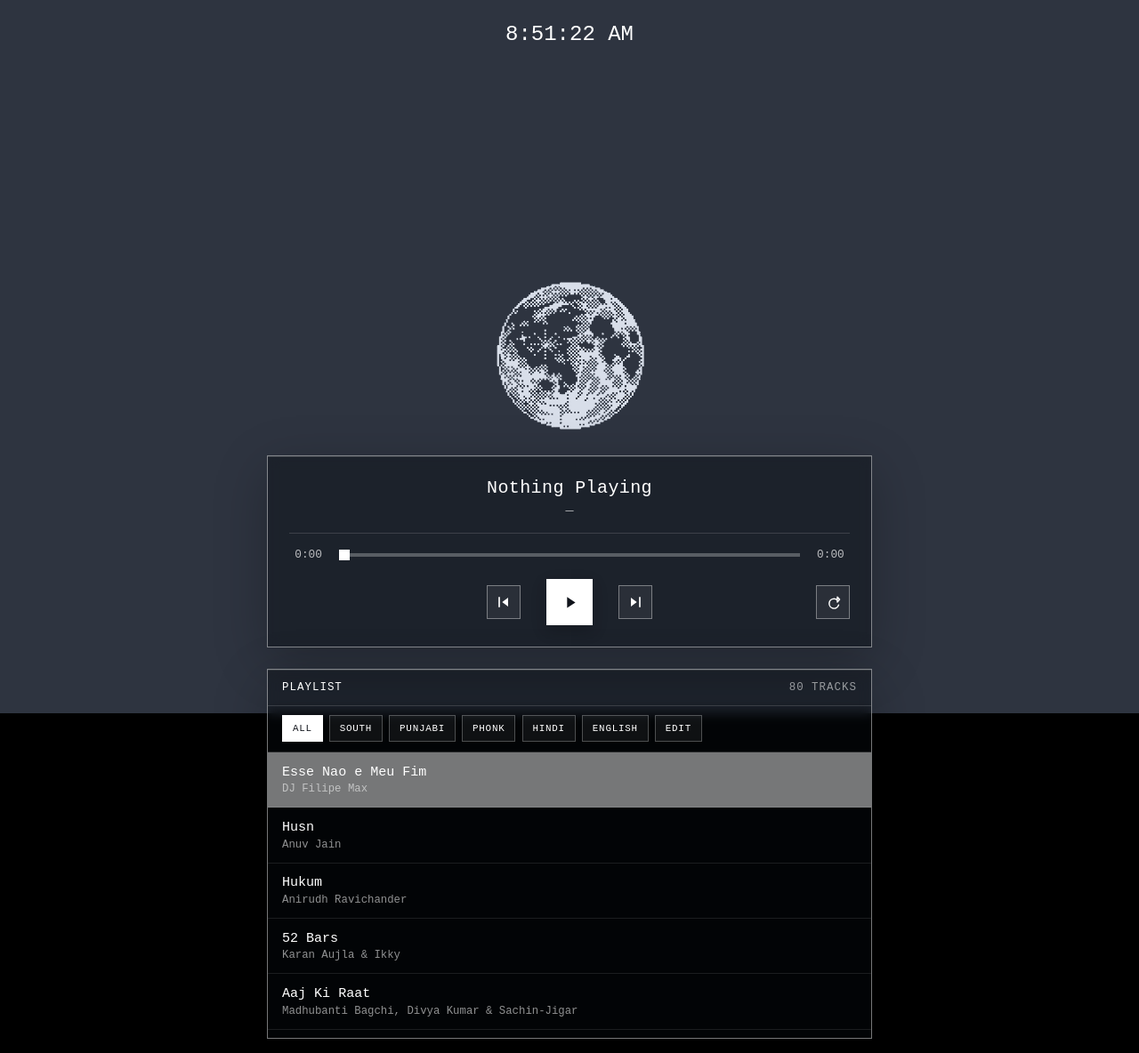
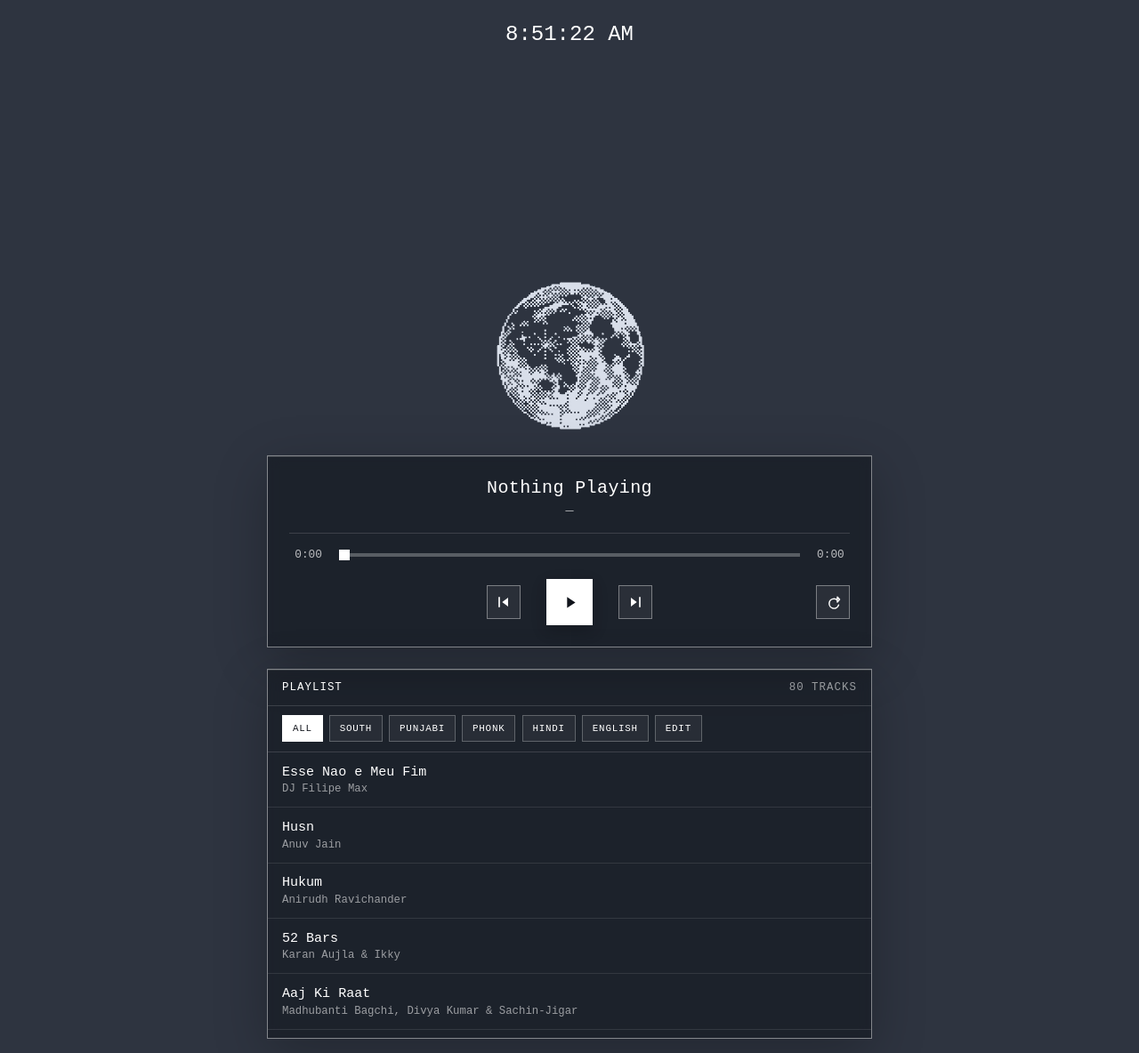
Before and after one commit to DibyanshuMoura/MyMusic, a website with bundled scripts: page public/index.html in a window 1280 px wide. Shown: the whole page at 89% size. Built offline with nearby package versions, Linux system fonts and the light colour scheme.

Commit message:
Random song on load

```diff
--- a/public/css/style.css
+++ b/public/css/style.css
@@ -23,10 +23,10 @@ body::-webkit-scrollbar {
 body {
   min-height: 100dvh;
   overflow-x: hidden;
-  /* Match the darkest tone of moon.png so any transient gap below the fixed
-     background (mobile URL bar resize, overscroll) reads as part of the image
-     instead of a black box. */
-  background: #000;
+  /* Match the dominant tone of moon.png (#2E3440) so any transient area below
+     or around the fixed background (mobile URL bar resize, overscroll, slow
+     image repaint) reads as part of the image instead of a black box. */
+  background: #2e3440;
   color: white;
   font-family: "Iosevka Fixed", monospace;
 }
@@ -47,9 +47,10 @@ body {
   /* Keep the image slightly beyond the visual viewport while mobile browser
      chrome changes size during a scroll, avoiding a briefly exposed edge. */
   inset: -2px;
-  /* Solid color keeps the layer opaque even if the image tiles repaint
-     slowly mid-scroll, so no black gap is ever visible beneath it. */
-  background: #000 url("/assets/moon.png") center / cover no-repeat;
+  /* Base color matches moon.png's dominant tone (#2E3440). While the layer
+     re-rasterizes at the new viewport height, the still-empty bottom strip
+     shows this color, which is indistinguishable from the image itself. */
+  background: #2e3440 url("/assets/moon.png") center / cover no-repeat;
   pointer-events: none;
   z-index: 0;
 }
--- a/public/js/player.js
+++ b/public/js/player.js
@@ -16,7 +16,7 @@ const elements = {
 };
 
 let player = null;
-let currentIndex = 0;
+let currentIndex = Math.floor(Math.random() * playlist.length);
 let progressTimer = null;
 let isLoading = true;
 let isRepeatEnabled = false;
```
